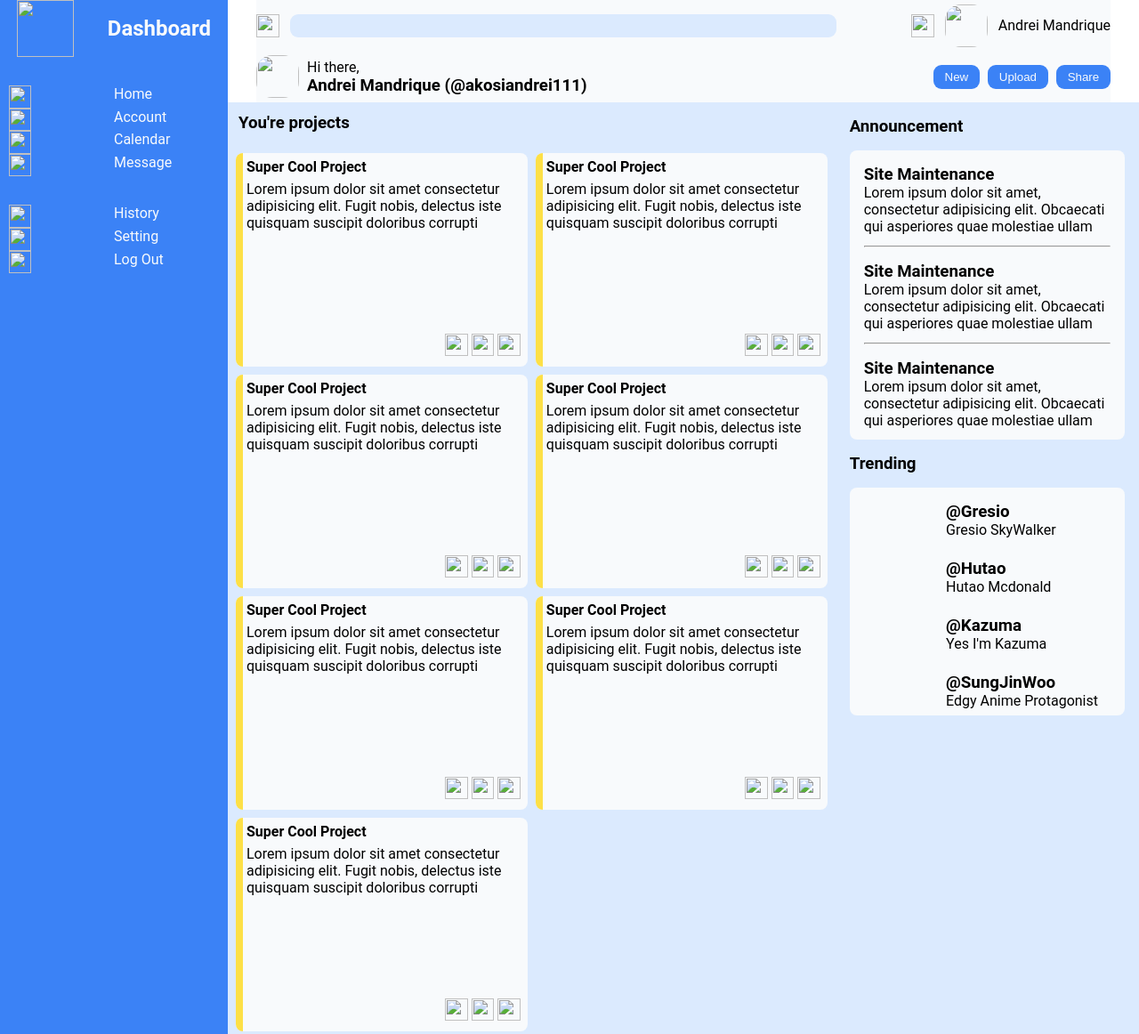
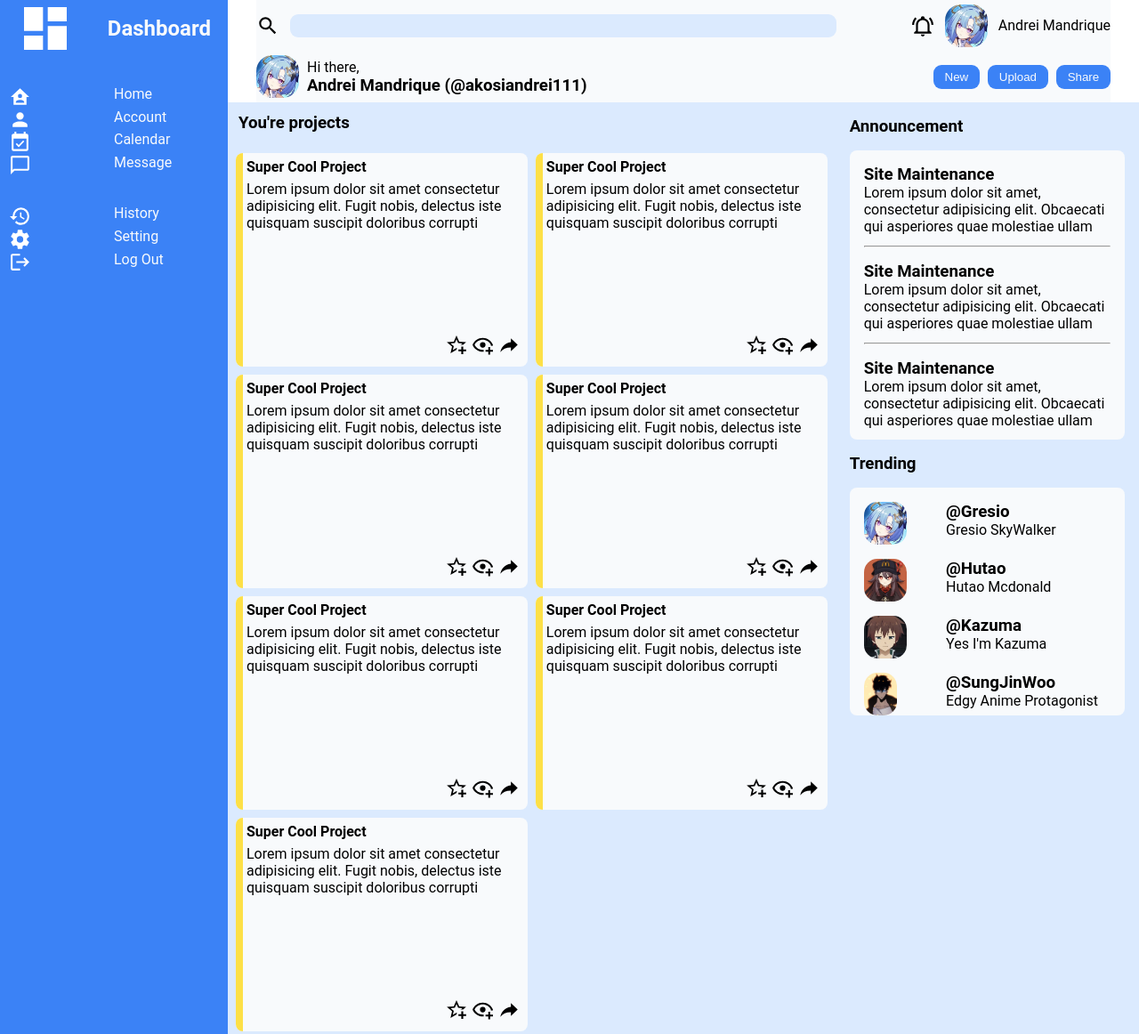
Before and after one commit to andreimandrique/admin-dashboard, a plain HTML site: page index.html in a window 1280 px wide. Shown: the top 1162 px of the page at 89% size. Drawn offline with Linux system fonts and the light colour scheme; the site is published under a folder, as on GitHub Pages, so addresses that start at the root find nothing.

Commit message:
fix images and svg

```diff
--- a/index.html
+++ b/index.html
@@ -11,18 +11,18 @@
     <div class="header">
         <div class="header-top">
             <div>
-                <img class="icon" src="/svg/magnify.svg" alt="">
+                <img class="icon" src="svg/magnify.svg" alt="">
                 <input type="text" name="" id="">
             </div>
             <div>
-                <img class="icon" src="/svg/bell-ring-outline.svg" alt="">
-                <img class="profile" src="/images/cosmic.jpg" alt="">
+                <img class="icon" src="svg/bell-ring-outline.svg" alt="">
+                <img class="profile" src="images/cosmic.jpg" alt="">
                 <span>Andrei Mandrique</span>
             </div>
         </div>
         <div class="header-bottom">
             <div class="header-welcome">
-                <img class="profile" src="/images/cosmic.jpg" alt="">
+                <img class="profile" src="images/cosmic.jpg" alt="">
                 <div>
                     <p>Hi there,</p>
                     <h3>Andrei Mandrique (@akosiandrei111)</h3>
@@ -37,38 +37,38 @@
     </div>
     <div class="nav">
         <div class="dashboard">
-            <img class="dashboard-icon" src="/svg/view-dashboard.svg" alt="">
+            <img class="dashboard-icon" src="svg/view-dashboard.svg" alt="">
             <h2>Dashboard</h2>
         </div>
         <div class="nav-item-group">
             <div class="nav-item">
-                <img class="icon" src="/svg/home-account.svg" alt="">
+                <img class="icon" src="svg/home-account.svg" alt="">
                 <p>Home</p>
             </div>
             <div class="nav-item">
-                <img class="icon" src="/svg/account.svg" alt="">
+                <img class="icon" src="svg/account.svg" alt="">
                 <p>Account</p>
             </div>
             <div class="nav-item">
-                <img class="icon" src="/svg/calendar-check.svg" alt="">
+                <img class="icon" src="svg/calendar-check.svg" alt="">
                 <p>Calendar</p>
             </div>
             <div class="nav-item">
-                <img class="icon" src="/svg/message-outline.svg" alt="">
+                <img class="icon" src="svg/message-outline.svg" alt="">
                 <p>Message</p>
             </div>
         </div>
         <div class="nav-item-group">
             <div class="nav-item">
-                <img class="icon" src="/svg/history.svg" alt="">
+                <img class="icon" src="svg/history.svg" alt="">
                 <p>History</p>
             </div>
             <div class="nav-item">
-                <img class="icon" src="/svg/setting.svg" alt="">
+                <img class="icon" src="svg/setting.svg" alt="">
                 <p>Setting</p>
             </div>
             <div class="nav-item">
-                <img class="icon" src="/svg/logout.svg" alt="">
+                <img class="icon" src="svg/logout.svg" alt="">
                 <p>Log Out</p>
             </div>
         </div>
@@ -80,9 +80,9 @@
                 <h4>Super Cool Project</h4>
                 <p>Lorem ipsum dolor sit amet consectetur adipisicing elit. Fugit nobis, delectus iste quisquam suscipit doloribus corrupti</p>
                 <div class="project-icon-group">
-                    <img class="icon" src="/svg/star-plus-outline.svg" alt="">
-                    <img class="icon" src="/svg/eye-plus-outline.svg" alt="">
-                    <img class="icon" src="/svg/share.svg" alt="">
+                    <img class="icon" src="svg/star-plus-outline.svg" alt="">
+                    <img class="icon" src="svg/eye-plus-outline.svg" alt="">
+                    <img class="icon" src="svg/share.svg" alt="">
                 </div>
                 <div class="yellow-line"></div>
             </div>
@@ -90,9 +90,9 @@
                 <h4>Super Cool Project</h4>
                 <p>Lorem ipsum dolor sit amet consectetur adipisicing elit. Fugit nobis, delectus iste quisquam suscipit doloribus corrupti</p>
                 <div class="project-icon-group">
-                    <img class="icon" src="/svg/star-plus-outline.svg" alt="">
-                    <img class="icon" src="/svg/eye-plus-outline.svg" alt="">
-                    <img class="icon" src="/svg/share.svg" alt="">
+                    <img class="icon" src="svg/star-plus-outline.svg" alt="">
+                    <img class="icon" src="svg/eye-plus-outline.svg" alt="">
+                    <img class="icon" src="svg/share.svg" alt="">
                 </div>
                 <div class="yellow-line"></div>
             </div>
@@ -100,9 +100,9 @@
                 <h4>Super Cool Project</h4>
                 <p>Lorem ipsum dolor sit amet consectetur adipisicing elit. Fugit nobis, delectus iste quisquam suscipit doloribus corrupti</p>
                 <div class="project-icon-group">
-                    <img class="icon" src="/svg/star-plus-outline.svg" alt="">
-                    <img class="icon" src="/svg/eye-plus-outline.svg" alt="">
-                    <img class="icon" src="/svg/share.svg" alt="">
+                    <img class="icon" src="svg/star-plus-outline.svg" alt="">
+                    <img class="icon" src="svg/eye-plus-outline.svg" alt="">
+                    <img class="icon" src="svg/share.svg" alt="">
                 </div>
                 <div class="yellow-line"></div>
             </div>
@@ -110,9 +110,9 @@
                 <h4>Super Cool Project</h4>
                 <p>Lorem ipsum dolor sit amet consectetur adipisicing elit. Fugit nobis, delectus iste quisquam suscipit doloribus corrupti</p>
                 <div class="project-icon-group">
-                    <img class="icon" src="/svg/star-plus-outline.svg" alt="">
-                    <img class="icon" src="/svg/eye-plus-outline.svg" alt="">
-                    <img class="icon" src="/svg/share.svg" alt="">
+                    <img class="icon" src="svg/star-plus-outline.svg" alt="">
+                    <img class="icon" src="svg/eye-plus-outline.svg" alt="">
+                    <img class="icon" src="svg/share.svg" alt="">
                 </div>
                 <div class="yellow-line"></div>
             </div>
@@ -120,9 +120,9 @@
                 <h4>Super Cool Project</h4>
                 <p>Lorem ipsum dolor sit amet consectetur adipisicing elit. Fugit nobis, delectus iste quisquam suscipit doloribus corrupti</p>
                 <div class="project-icon-group">
-                    <img class="icon" src="/svg/star-plus-outline.svg" alt="">
-                    <img class="icon" src="/svg/eye-plus-outline.svg" alt="">
-                    <img class="icon" src="/svg/share.svg" alt="">
+                    <img class="icon" src="svg/star-plus-outline.svg" alt="">
+                    <img class="icon" src="svg/eye-plus-outline.svg" alt="">
+                    <img class="icon" src="svg/share.svg" alt="">
                 </div>
                 <div class="yellow-line"></div>
             </div>
@@ -130,9 +130,9 @@
                 <h4>Super Cool Project</h4>
                 <p>Lorem ipsum dolor sit amet consectetur adipisicing elit. Fugit nobis, delectus iste quisquam suscipit doloribus corrupti</p>
                 <div class="project-icon-group">
-                    <img class="icon" src="/svg/star-plus-outline.svg" alt="">
-                    <img class="icon" src="/svg/eye-plus-outline.svg" alt="">
-                    <img class="icon" src="/svg/share.svg" alt="">
+                    <img class="icon" src="svg/star-plus-outline.svg" alt="">
+                    <img class="icon" src="svg/eye-plus-outline.svg" alt="">
+                    <img class="icon" src="svg/share.svg" alt="">
                 </div>
                 <div class="yellow-line"></div>
             </div>
@@ -140,9 +140,9 @@
                 <h4>Super Cool Project</h4>
                 <p>Lorem ipsum dolor sit amet consectetur adipisicing elit. Fugit nobis, delectus iste quisquam suscipit doloribus corrupti</p>
                 <div class="project-icon-group">
-                    <img class="icon" src="/svg/star-plus-outline.svg" alt="">
-                    <img class="icon" src="/svg/eye-plus-outline.svg" alt="">
-                    <img class="icon" src="/svg/share.svg" alt="">
+                    <img class="icon" src="svg/star-plus-outline.svg" alt="">
+                    <img class="icon" src="svg/eye-plus-outline.svg" alt="">
+                    <img class="icon" src="svg/share.svg" alt="">
                 </div>
                 <div class="yellow-line"></div>
             </div>
@@ -171,28 +171,28 @@
                 <h3 class="aside-text">Trending</h3>
                 <div class="trending-item">
                     <div>
-                        <img src="/images/cosmic.jpg" alt="">
+                        <img src="images/cosmic.jpg" alt="">
                         <div>
                             <h3>@Gresio</h3>
                             <p>Gresio SkyWalker</p>
                         </div>
                     </div>
                     <div>
-                        <img src="/images/hutao.png" alt="">
+                        <img src="images/hutao.png" alt="">
                         <div>
                             <h3>@Hutao</h3>
                             <p>Hutao Mcdonald</p>
                         </div>
                     </div>
                     <div>
-                        <img src="/images/kazuma.jpg" alt="">
+                        <img src="images/kazuma.jpg" alt="">
                         <div>
                             <h3>@Kazuma</h3>
                             <p>Yes I'm Kazuma</p>
                         </div>
                     </div>
                     <div>
-                        <img src="/images/sung.jpg" alt="">
+                        <img src="images/sung.jpg" alt="">
                         <div>
                             <h3>@SungJinWoo</h3>
                             <p>Edgy Anime Protagonist</p>
```
